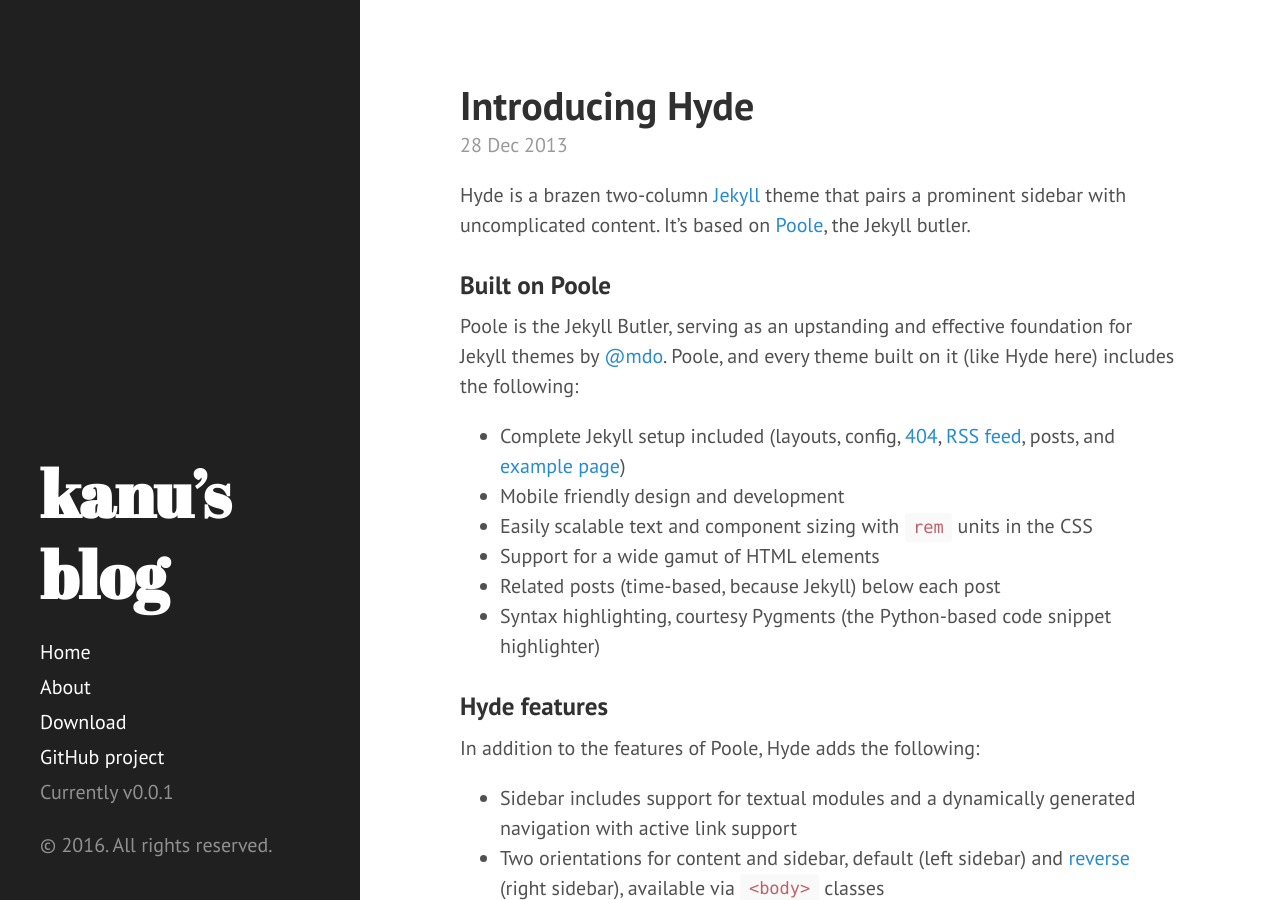
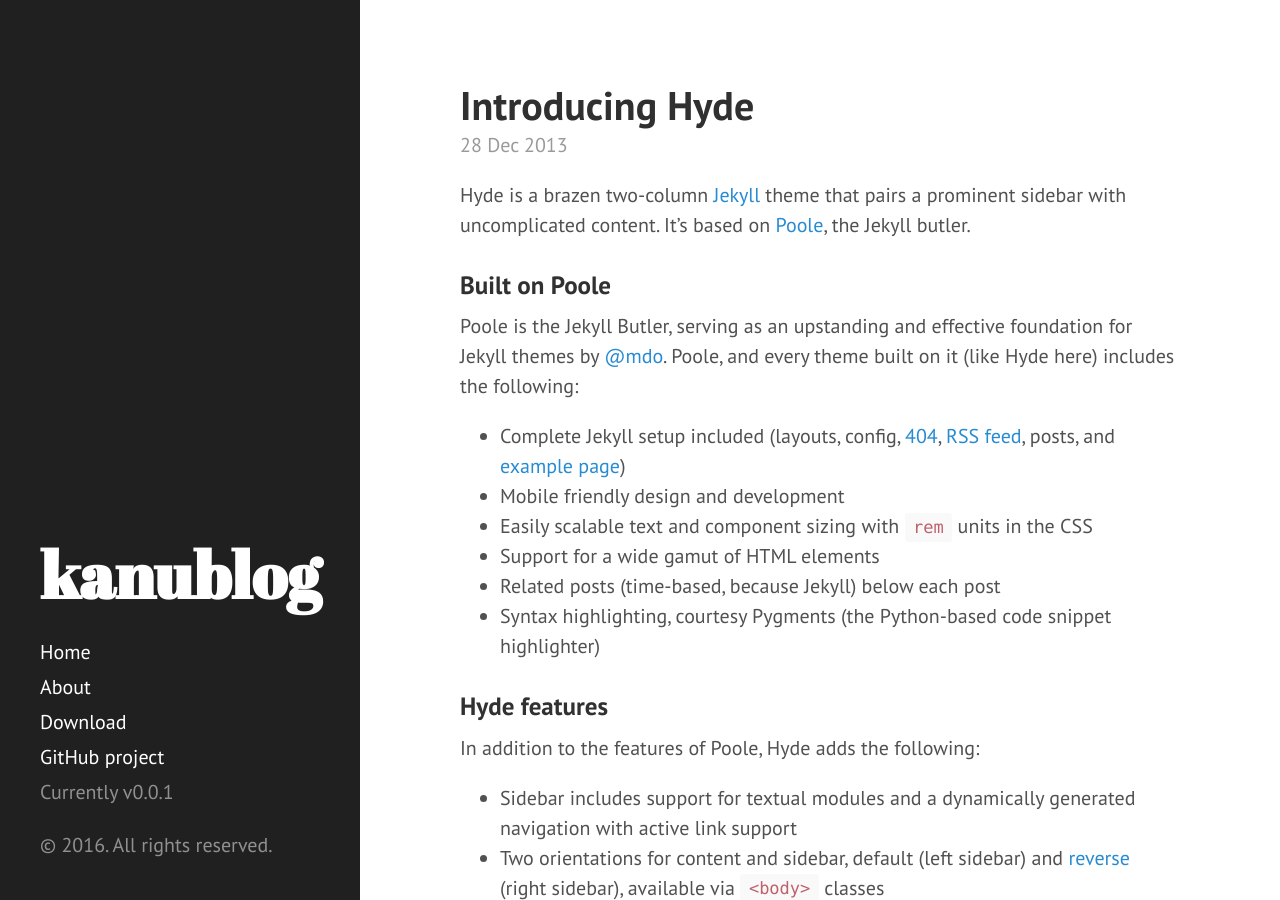
Before and after one commit to bazookanu/kanud.github.io, a Jekyll site: the page built from index.html, in a window 1280 px wide and 900 px high. Built offline with Jekyll 4.4.1, drawn with Linux system fonts in a browser that asks for light colours; Markdown is read by kramdown in place of the engine named in the settings; the list of posts is cut into pages by our own code.

Commit message:
Update _config.yml

```diff
--- a/_config.yml
+++ b/_config.yml
@@ -1,19 +1,15 @@
 # Dependencies
-markdown:         redcarpet
-highlighter:      pygments
+markdown:         kramdown
+highlighter:      rouge
 
 # Permalinks
 permalink:        pretty
 
 # Setup
-title:            kanu’s blog
+title:            kanublog
 tagline:          hacks and bets
 url:              http://kanud.github.io
 baseurl:          http://kanud.github.io/
-
-author:
-  name:           'Chinmay Deshpande'
-  url:            https://twitter.com/KanuDeshpande
 
 paginate:         5
 
```
